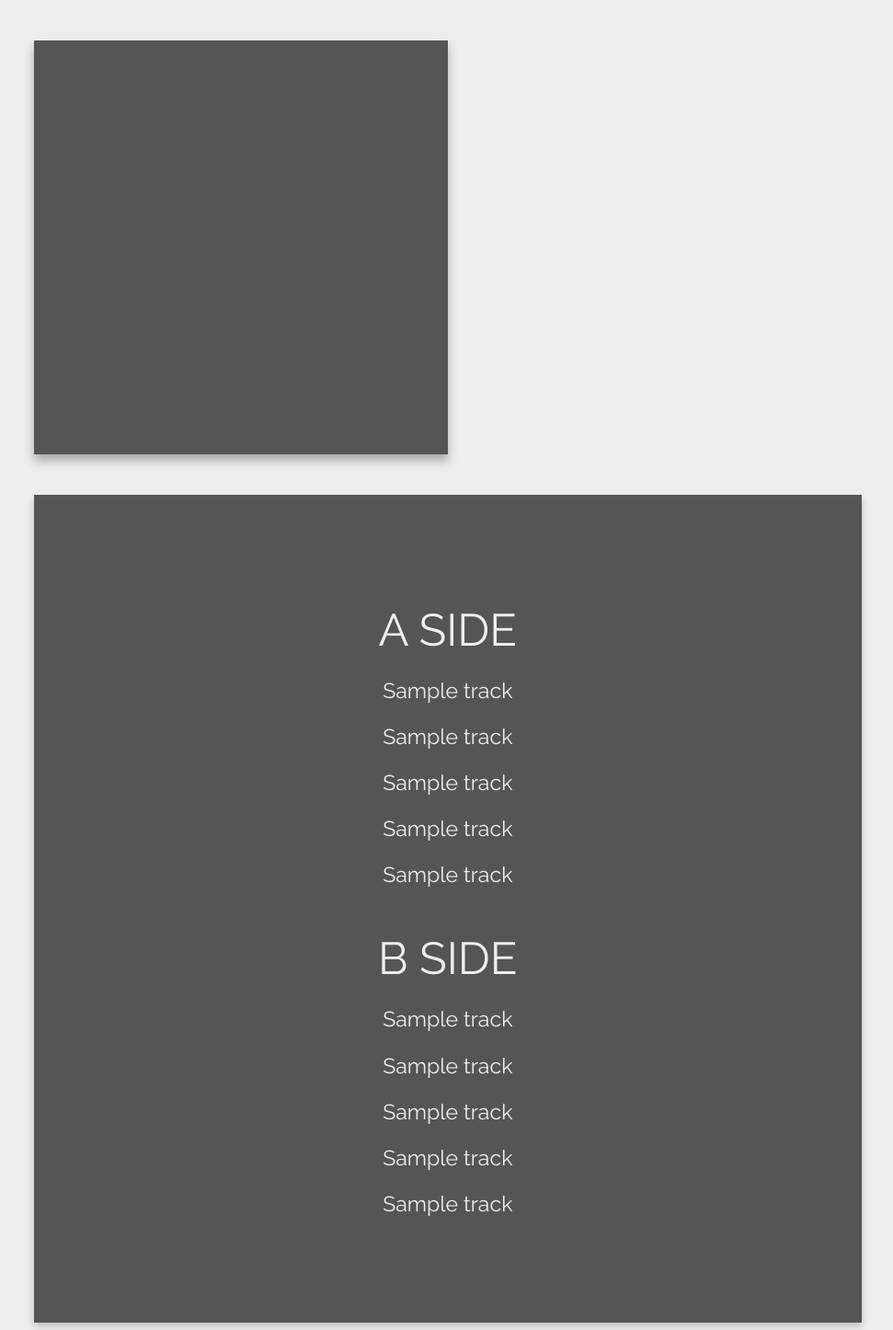
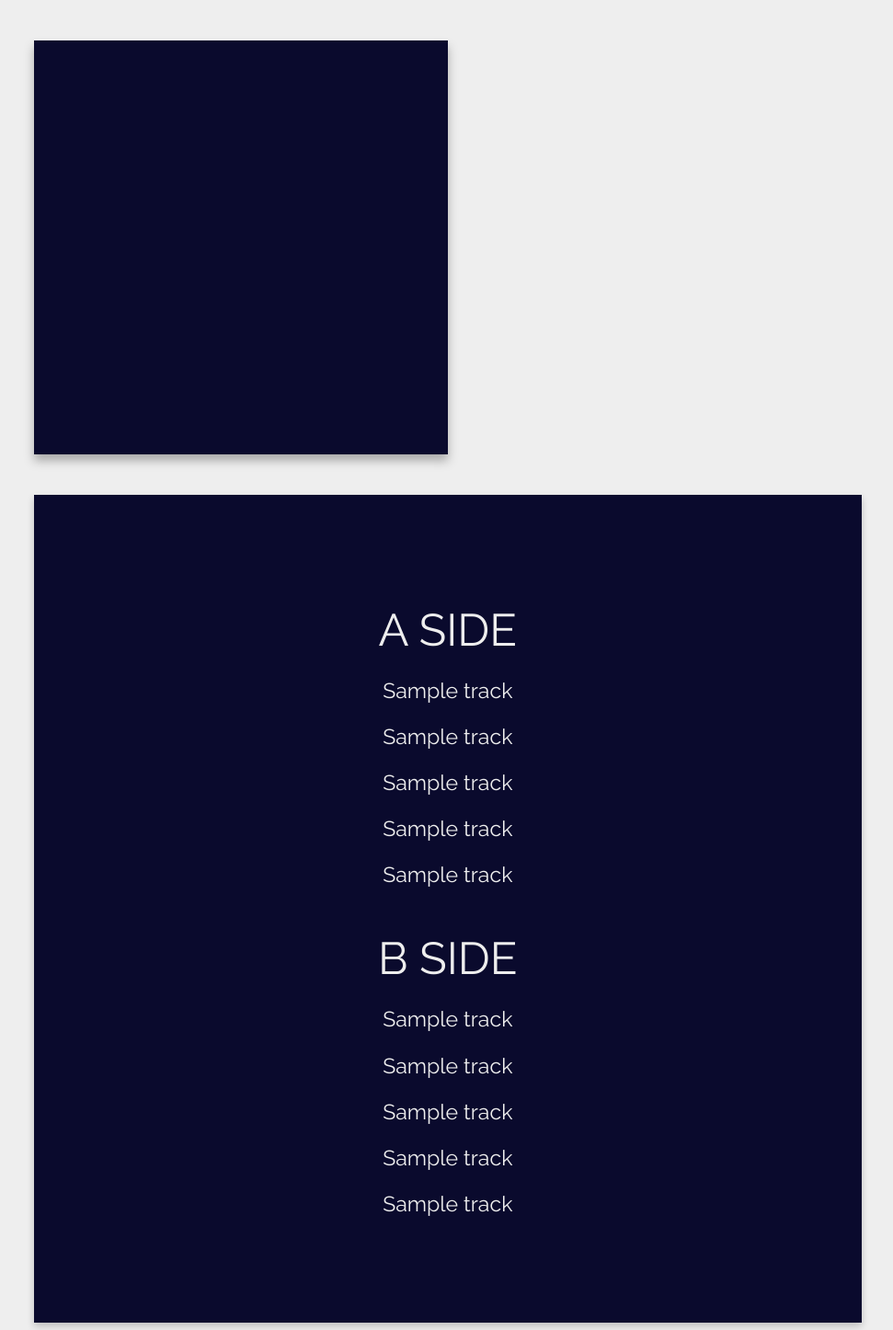
Before and after one commit to anvitaguptaa/spotify-visualizer, a Flask app: template templates/index.html in a window 1280 px wide. Shown: the whole page at 92% size, without its empty margins (24-995 px from the left). Run offline with Flask 2, Linux system fonts and the light colour scheme; the template is opened without the code that fills it: most values are stand-ins (such as "Sample title", 1, 10 or a date in 2020); parts of the project's set-up code (start-up, migrations or seed data) failed here and were passed over.

Commit message:
Colours and js parameters fixed

```diff
--- a/app.py
+++ b/app.py
@@ -44,10 +44,10 @@ class Client:
                               'mode' : 0, 'speechiness' : 0, 'acousticness' : 0,
                               'instrumentalness' : 0, 'liveness' : 0, 'valence' : 0, 'tempo' : 0}
         self.top_artist_info = {}
-        self.genres_regex = '(rap|hip hop)|(pop)|(r&b)|(indie|alternative|psych)|(soul|funk)|(rock|metal)|(country|folk)|(gospel)|(ambient|romance|sad|study|chill|happy)|(electronic|edm|dubstep|techno|house)|(classical|piano|opera)|(jazz|blues|bossa nova)'
+        self.genres_regex = '(rap|hip hop)|(pop)|(r&b)|(indie|alternative|psych)|(soul|funk)|(rock|metal)|(country|folk)|(gospel)|(ambient|romance|sad|study|chill|happy)|(electronic|edm|dubstep|techno|house)|(classical|piano|opera)|(jazz|blues|bossa nova)|(reggae|samba|afrobeat|latino|salsa)'
         self.genre_matches = {'rap' : 0, 'pop' : 0, 'r&b' : 0, 'indie' : 0, 'soul' : 0,
-                              'rock' : 0, 'country' : 0, 'gospel' : 0,
-                              'ambient' : 0, 'electronic' : 0, 'classical' : 0, 'jazz' : 0, 'other' : 0}
+                              'rock' : 0, 'country' : 0, 'gospel' : 0, 'ambient' : 0,
+                              'electronic' : 0, 'classical' : 0, 'jazz' : 0, 'reggae' : 0, 'other' : 0}
 
 
     def parse_track_info(self):
@@ -104,6 +104,8 @@ class Client:
             self.genre_matches['classical'] += 1
         elif group == 10:
             self.genre_matches['jazz'] += 1
+        elif group == 11:
+            self.genre_matches['reggae'] += 1
         else:
             self.genre_matches['other'] += 1
 
@@ -137,7 +139,8 @@ if __name__ == "__main__":
 
     # print(client.features_info)
 
-
+# TODO: Main route has spinning vinyl background
+#   and prompts you to create your personal one which takes you to login etc.
 @app.route('/')
 def hello():
     client = Client()
--- a/static/index.js
+++ b/static/index.js
@@ -25,7 +25,35 @@ largeCover.addEventListener("click", () => {
 });
 
 function getColour(genre) {
+    console.log("GENRE: ", genre);
 
+    if (genre == 'rap') {
+        colour = '--red';
+    } else if (genre == 'pop') {
+
+    } else if (genre == 'r&b') {
+
+    } else if (genre == 'indie') {
+
+    } else if (genre == 'soul') {
+
+    } else if (genre == 'rock') {
+
+    } else if (genre == 'country') {
+
+    } else if (genre == 'gospel') {
+
+    } else if (genre == 'ambient') {
+
+    } else if (genre == 'electronic') {
+
+    } else if (genre == 'classical') {
+
+    } else if (genre == 'jazz') {
+
+    } else if (genre == 'other') {
+
+    }
 };
 
 function coverColour(genresArr) {
@@ -35,8 +63,12 @@ function coverColour(genresArr) {
     let genresLength = topGenres.length;
     console.log(genresLength);
 
+    if (genresLength == 1) {
+        getColour(topGenres[0]);
+    }
+
 
 };
 
-smallCover.style.backgroundColor =  "#555";
-coverContent.style.backgroundColor = "#555";
+smallCover.style.backgroundColor =  "var(--dark-blue)";
+coverContent.style.backgroundColor =  "var(--dark-blue)";
--- a/static/style.css
+++ b/static/style.css
@@ -8,11 +8,20 @@
 @media (min-width:1281px) { /* hi-res laptops and desktops */ }
 
 :root {
-  --red: rgba(181, 31, 31, 0.812);
-  --crimson: rgba(114, 21, 21, 0.829);
-  --dark_red: rgba(47, 10, 10, 0.764);
-
-
+  --sky-blue: rgb(98, 138, 202); /* Pop */
+  --dark-blue: #0a0a2d;/* Rap */
+  --purple:  /* R&B */
+  --light-green: /* Indie */
+  --orange: ;/* Soul */
+  --dark-red: rgba(114, 21, 21, 0.829);/* Rock */
+  --brown: /* Country */;
+  --sienna: #A0522D; /* Gospel */
+  --yellow-green: /* Ambient */
+  --silver: /* Electronic */
+  --lavender: /* Classical */
+  --pink: /* Jazz */
+  --red: /* Reggae */
+  --grey: /* Other */
 }
 
 body {
@@ -25,7 +34,7 @@ body {
     height: 450px;
     z-index: 2;
 
-    /* background-color: #555; */
+    /* background-color: var(--sky-blue); */
 }
 
 @media (min-width: 320px) {
--- a/templates/index.html
+++ b/templates/index.html
@@ -42,9 +42,6 @@
 				</div>
 			</div>
 		</div>
-		<!-- <script type="text/javascript">
-			var topGenres = `{{ top_genres | tojson }}`
-		</script> -->
 		<script type="text/javascript" src="{{ url_for('static', filename='index.js') }}"></script>
 	</div>
 </body>
```
Also changed, not shown: README.md.
